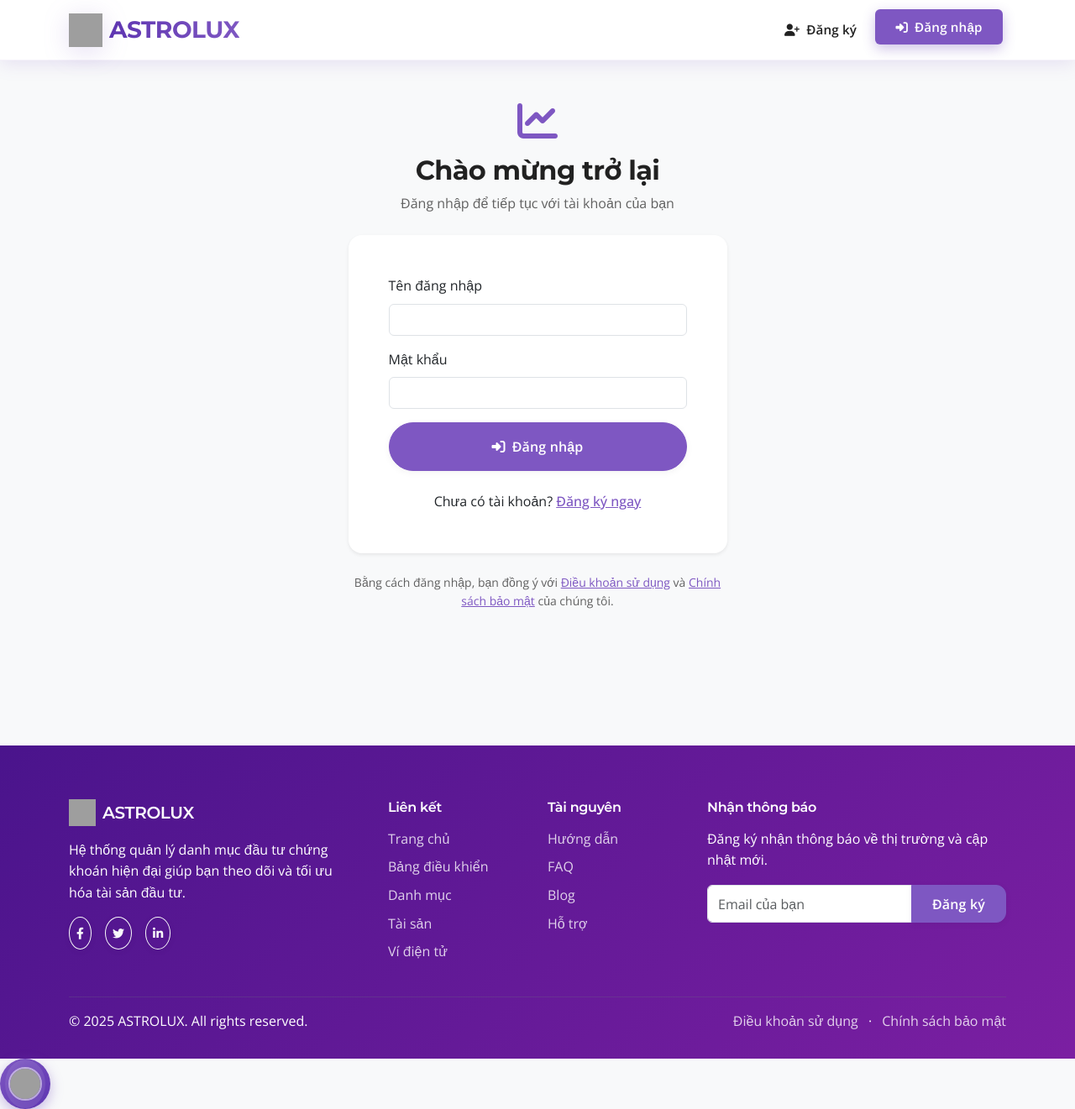
After one commit to user-season/deploy_portfolio_management, a Django app: page /login/ in a window 1280 px wide. The commit adds this page. Shown: the whole page at 84% size. Run offline with Django 4.2, Linux system fonts and the light colour scheme; grey boxes are pictures that could not be loaded.

Commit message:
add login, register template

```diff
--- a/src/config/settings.py
+++ b/src/config/settings.py
@@ -63,13 +63,14 @@ WSGI_APPLICATION = 'config.wsgi.application'
 # }
 
 from decouple import config
+ENVI = config('ENVI', default='local')
 DATABASES = {
     'default': {
         'ENGINE': 'django.db.backends.postgresql',
         'NAME': config('DATABASE_NAME'),
         'USER': config('DATABASE_USER'),
         'PASSWORD': config('DATABASE_PASSWORD'),
-        'HOST': config('DATABASE_HOST'),
+        'HOST': config('DATABASE_HOST_DOCKER_COMPOSE') if ENVI=='docker' else config('DATABASE_HOST_LOCAL'),
         'PORT': config('DATABASE_PORT'),
     }
 }
--- a/src/portfolio/urls.py
+++ b/src/portfolio/urls.py
@@ -8,4 +8,7 @@ urlpatterns = [
     path('', views.home, name='home'),
     path('dashboard/', views.dashboard, name='dashboard'),
 
+    path('register/', views.register, name='register'),
+    path('login/', views.login_view, name='login'),
+
 ]
--- a/src/portfolio/views.py
+++ b/src/portfolio/views.py
@@ -1,9 +1,17 @@
 from django.shortcuts import render
+from django.contrib.auth.decorators import login_required
 
 
+
+
+def home(request):
+    return render(request, 'portfolio/home.html')
 
 def dashboard(request):
     return render(request, 'portfolio/dashboard.html')
 
-def home(request):
-    return render(request, 'portfolio/home.html')
+def login_view(request):
+    return render(request, 'portfolio/login.html')
+
+def register(request):
+    return render(request, 'portfolio/register.html')
--- a/src/templates/base.html
+++ b/src/templates/base.html
@@ -1058,27 +1058,27 @@
                         </a>
                     </li>
                     <li class="nav-item">
-                        <a class="nav-link {% if '/portfolios/' in request.path %}active{% endif %}" href="{% url 'portfolio_list' %}">
+                        <a class="nav-link {% if '/portfolios/' in request.path %}active{% endif %}" href="#">
                             <i class="fas fa-folder me-1"></i> Danh mục
                         </a>
                     </li>
                     <li class="nav-item">
-                        <a class="nav-link {% if '/assets/' in request.path %}active{% endif %}" href="{% url 'asset_list' %}">
+                        <a class="nav-link {% if '/assets/' in request.path %}active{% endif %}" href="#">
                             <i class="fas fa-chart-bar me-1"></i> Tài sản
                         </a>
                     </li>
                     <li class="nav-item">
-                        <a class="nav-link {% if '/transactions/' in request.path %}active{% endif %}" href="{% url 'transaction_list' %}">
+                        <a class="nav-link {% if '/transactions/' in request.path %}active{% endif %}" href="#">
                             <i class="fas fa-exchange-alt me-1"></i> Giao dịch
                         </a>
                     </li>
                     <li class="nav-item has-notification">
-                        <a class="nav-link {% if '/wallet/' in request.path %}active{% endif %}" href="{% url 'wallet' %}">
+                        <a class="nav-link {% if '/wallet/' in request.path %}active{% endif %}" href="#">
                             <i class="fas fa-wallet me-1"></i> Ví điện tử
                         </a>
                     </li>
                     <li class="nav-item">
-                        <a class="nav-link {% if '/market/' in request.path %}active{% endif %}" href="{% url 'market' %}">
+                        <a class="nav-link {% if '/market/' in request.path %}active{% endif %}" href="#">
                             <i class="fas fa-chart-line me-1"></i> Thị trường
                         </a>
                     </li>
@@ -1101,26 +1101,26 @@
                             <span class="fw-bold mb-0">{% if user.first_name %}{{ user.first_name }}{% else %}{{ user.username }}{% endif %}</span>
                         </a>
                         <ul class="dropdown-menu dropdown-menu-end shadow-lg border-0">
-                            <li><a class="dropdown-item py-2" href="{% url 'user_profile' %}">
+                            <li><a class="dropdown-item py-2" href="#">
                                 <i class="fas fa-user-cog me-2 text-primary"></i>Tài khoản</a>
                             </li>
                             <li><a class="dropdown-item py-2" href="#">
                                 <i class="fas fa-cog me-2 text-primary"></i>Cài đặt</a>
                             </li>
                             <li><hr class="dropdown-divider"></li>
-                            <li><a class="dropdown-item py-2" href="{% url 'logout' %}">
+                            <li><a class="dropdown-item py-2" href="#">
                                 <i class="fas fa-sign-out-alt me-2 text-danger"></i>Đăng xuất</a>
                             </li>
                         </ul>
                     </li>
                     {% else %}
                     <li class="nav-item">
-                        <a class="nav-link" href="#">
+                        <a class="nav-link" href="{% url 'register' %}">
                             <i class="fas fa-user-plus me-1"></i> Đăng ký
                         </a>
                     </li>
                     <li class="nav-item">
-                        <a class="nav-link btn btn-primary text-white px-3 btn-rounded ms-2" href="#">
+                        <a class="nav-link btn btn-primary text-white px-3 btn-rounded ms-2" href="{% url 'login' %}">
                             <i class="fas fa-sign-in-alt me-1"></i> Đăng nhập
                         </a>
                     </li>
--- a/src/templates/portfolio/home.html
+++ b/src/templates/portfolio/home.html
@@ -17,10 +17,10 @@
                     </a>
                     {% else %}
                     <div class="d-flex gap-3">
-                        <a href="#" class="btn btn-light btn-lg btn-rounded text-primary shadow-lg">
+                        <a href="{% url 'register' %}" class="btn btn-light btn-lg btn-rounded text-primary shadow-lg">
                             <i class="fas fa-user-plus me-2"></i>Đăng ký ngay
                         </a>
-                        <a href="#" class="btn btn-outline-light btn-lg btn-rounded shadow">
+                        <a href="{% url 'login' %}" class="btn btn-outline-light btn-lg btn-rounded shadow">
                             <i class="fas fa-sign-in-alt me-2"></i>Đăng nhập
                         </a>
                     </div>
--- /dev/null
+++ b/src/templates/portfolio/login.html
@@ -0,0 +1,52 @@
+{% extends 'base.html' %}
+
+{% block title %}Đăng nhập | {{ block.super }}{% endblock %}
+
+{% block content %}
+<div class="container py-5">
+    <div class="row justify-content-center">
+        <div class="col-md-6 col-lg-5">
+            <div class="text-center mb-4">
+                <i class="fas fa-chart-line text-primary fa-3x mb-3"></i>
+                <h2 class="fw-bold">Chào mừng trở lại</h2>
+                <p class="text-muted">Đăng nhập để tiếp tục với tài khoản của bạn</p>
+            </div>
+
+            <div class="card border-0 shadow-sm rounded-4" data-aos="fade-up">
+                <div class="card-body p-4 p-sm-5">
+                    {% if messages %}
+                        {% for message in messages %}
+                            <div class="alert alert-{{ message.tags }}">{{ message }}</div>
+                        {% endfor %}
+                    {% endif %}
+
+                    <form method="post" action="{% url 'login' %}">
+                        {% csrf_token %}
+                        <div class="mb-3">
+                            <label for="username" class="form-label">Tên đăng nhập</label>
+                            <input type="text" class="form-control" id="username" name="username" required>
+                        </div>
+                        <div class="mb-3">
+                            <label for="password" class="form-label">Mật khẩu</label>
+                            <input type="password" class="form-control" id="password" name="password" required>
+                        </div>
+                        <div class="mb-4">
+                            <button type="submit" class="btn btn-primary w-100 btn-rounded py-3">
+                                <i class="fas fa-sign-in-alt me-2"></i>Đăng nhập
+                            </button>
+                        </div>
+                    </form>
+
+                    <p class="text-center mb-0 mt-4">
+                        Chưa có tài khoản? <a href="{% url 'register' %}" class="text-primary fw-medium">Đăng ký ngay</a>
+                    </p>
+                </div>
+            </div>
+
+            <div class="text-center mt-4">
+                <p class="text-muted small">Bằng cách đăng nhập, bạn đồng ý với <a href="#" class="text-primary">Điều khoản sử dụng</a> và <a href="#" class="text-primary">Chính sách bảo mật</a> của chúng tôi.</p>
+            </div>
+        </div>
+    </div>
+</div>
+{% endblock %}
```
Also changed, not shown: docker-compose.yml (added, +47 -0 lines), src/templates/portfolio/register.html (added, +50 -0 lines), README.md, 5 other files.
